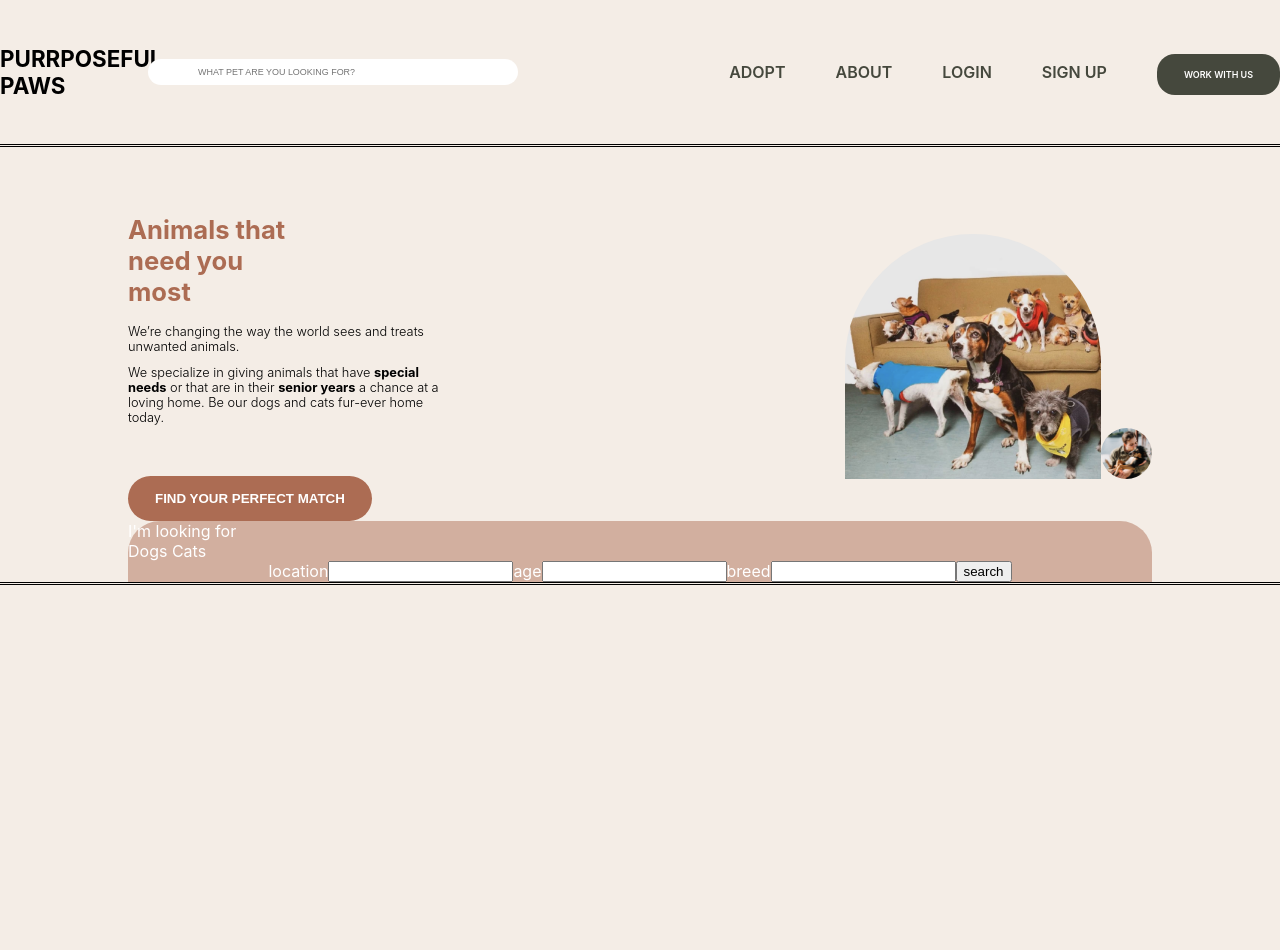
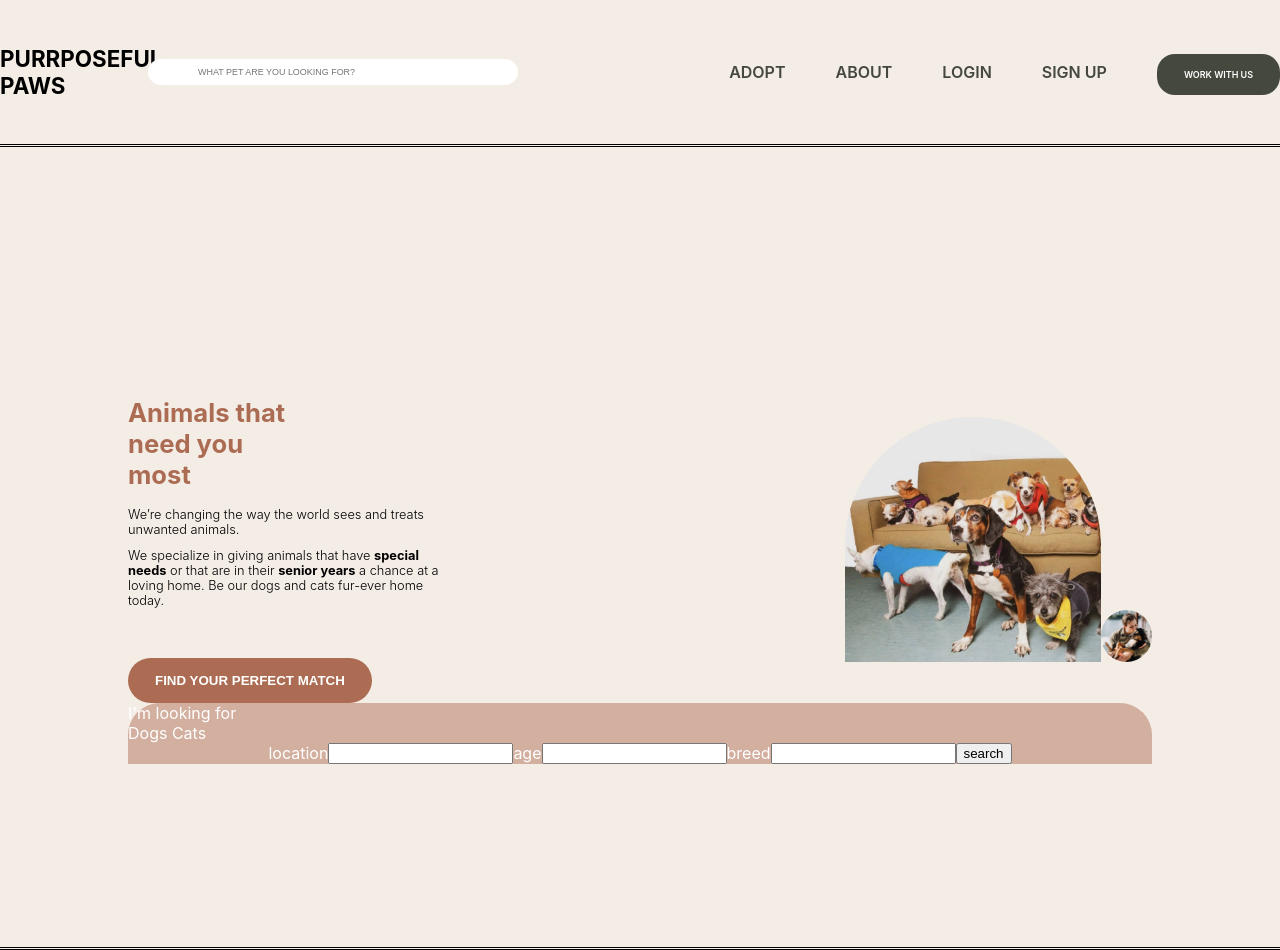
Before and after one commit to shamseen/pet-project, a React (Create React App) app: page / in a window 1280 px wide. Before the commit the page ends 800 px from the top, so only its background shows below. Built offline with nearby package versions, Linux system fonts and the light colour scheme.

Commit message:
changing page height

```diff
--- a/src/views/Landing.css
+++ b/src/views/Landing.css
@@ -8,7 +8,8 @@ span {
   flex-direction: column;
   justify-content: center;
   align-items: center;
-  width: 100%
+  width: 100%;
+  height: 100vh;
 }
 
 .landing-container {
@@ -29,7 +30,6 @@ span {
 .landing-image-large {
   width: 20vmax;
   border-radius: 12em 12em 0 0;
-
   z-index: -1;
 }
 
```
